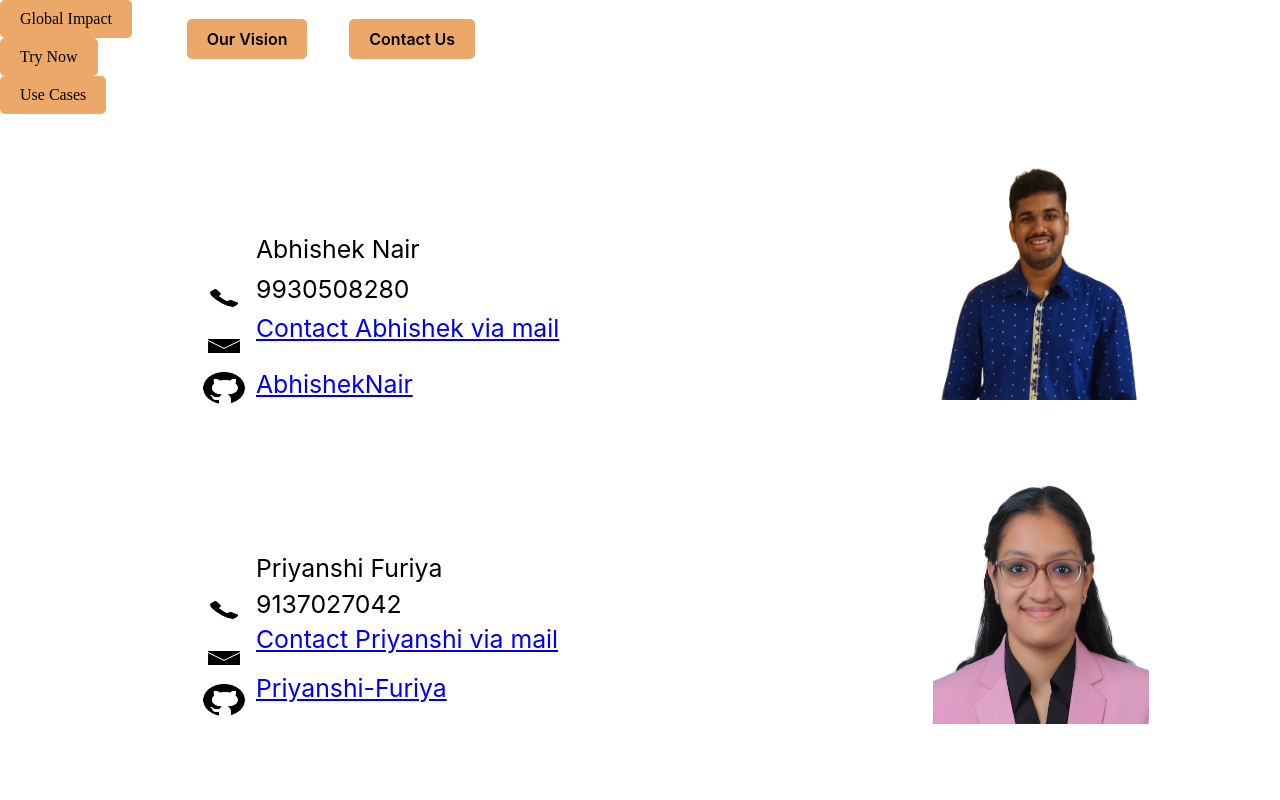
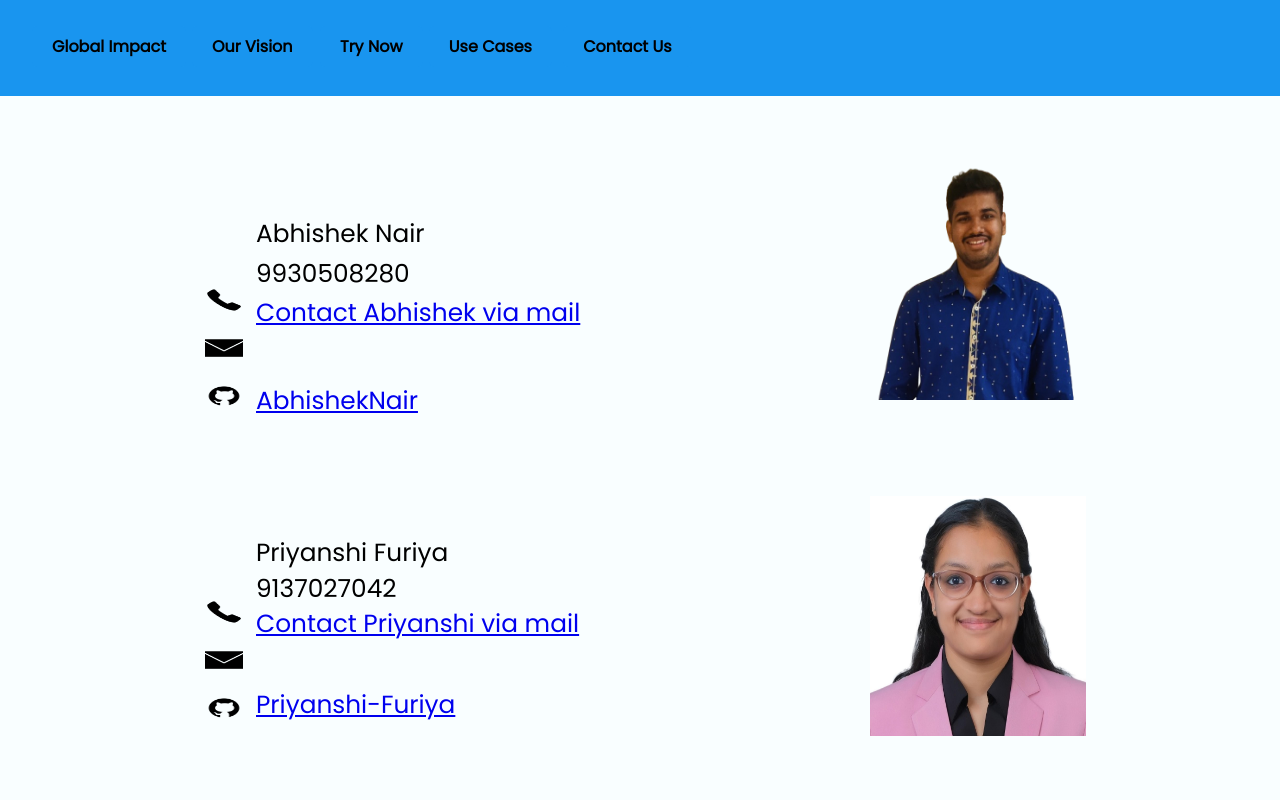
Before and after one commit to AbhishekNair050/SignSpeak-Converter, a Flask app: page /contactus in a window 1280 px wide. Run offline with Flask 3, Linux system fonts and the light colour scheme; parts of the project's set-up code (start-up, migrations or seed data) failed here and were passed over.

Commit message:
updated css

```diff
--- a/GCP Deployment/static/contact.css
+++ b/GCP Deployment/static/contact.css
@@ -1,68 +1,83 @@
 body, h1, h2, h3, p, margin, padding {
     margin: 0;
     padding: 0;
+    font-family: Poppins;
 }
-.Desktop2 {
-    width: 100vw;
+
+.Desktop1 {
+    width: 100%;
     max-width: 2560px;
     height: 100vh;
     position: relative;
     background: #F9FEFF;
 }
-
-
-.Rectangle4 {
+.Rectangle2 {
     width: 100%;
-    height: 9.2593%;
+    height: 12%;
     left: 0;
     top: 0;
     position: absolute;
-    background: #ECA869;
+    background: #1995EF;
 }
-
-
-.AboutUs {
-    width: 10.9375%;
+.GlobalImpact{
+    width: 13%;
     height: 6.2963%;
-    left: 3.2292%;
-    top: 2.6852%;
+    left: 2.5%;
+    top: 3.25%;
     position: absolute;
     color: black;
-    font-size: 120.5%;
-    font-family: Inter;
+    font-size: 120%; /* Increase the font size */
     font-weight: 600;
     word-wrap: break-word;
 }
-
-.OurVision {
+.OurVision{
     width: 10.9375%;
     height: 6.2963%;
-    left: 14.5833%;
-    top: 2.4074%;
+    left: 15%;
+    top: 3.25%;
     position: absolute;
     color: black;
-    font-size: 120.5%;
-    font-family: Inter;
+    font-size: 120.5%; /* Increase the font size */
     font-weight: 600;
     word-wrap: break-word;
 }
-
-.ContactUs {
+.TryNow{
     width: 10.9375%;
     height: 6.2963%;
-    left: 27.2917%;
-    top: 2.4074%;
+    left: 25%;
+    top: 3.25%;
     position: absolute;
     color: black;
-    font-size: 120.5%;
-    font-family: Inter;
+    font-size: 120.5%; /* Increase the font size */
+    font-weight: 600;
+    word-wrap: break-word;
+}
+.Use{
+    width: 10.9375%;
+    height: 6.2963%;
+    left: 33.5%;
+    top: 3.25%;
+    position: absolute;
+    color: black;
+    font-size: 120.5%; /* Increase the font size */
+    font-weight: 600;
+    word-wrap: break-word;
+}
+.ContactUs{
+    width: 10.9375%;
+    height: 6.2963%;
+    left: 44%;
+    top: 3.25%;
+    position: absolute;
+    color: black;
+    font-size: 120.5%; /* Increase the font size */
     font-weight: 600;
     word-wrap: break-word;
 }
 .Button {
     display: inline-block;
-    padding: 10px 20px;
-    background-color: #ECA869;
+    padding: 8px 20px;
+    background-color: #1995EF; /* Green color, you can change this */
     color: black;
     text-decoration: none;
     font-size: 16px;
@@ -71,20 +86,20 @@ body, h1, h2, h3, p, margin, padding {
 }
 
 .Button:hover {
-    background-color: #B5D5C5;
+    background-color: white;
 }
 .AbhishekNairRemovebgPreview1{
     width: 16.875%;
     height: 30%;
-    left: 72.8646%;
+    left: 68%;
     top: 20%;
     position: absolute;
 }
 .PriyanshiFuriya1{
     width: 16.875%;
     height: 30%;
-    left: 72.8646%;
-    top: 60.5556%;
+    left: 68%;
+    top: 62%;
     position: absolute;
 }
 
@@ -94,7 +109,6 @@ body, h1, h2, h3, p, margin, padding {
     position: absolute;
     color: #331B3B;
     font-size: 250.5%;
-    font-family: 'Hind Vadodara';
     font-weight: 700;
     line-height: 8.2685%;
     word-wrap: break-word;
@@ -116,9 +130,8 @@ body, h1, h2, h3, p, margin, padding {
     position: absolute;
     line-height: 80%;
     word-wrap: break-word;
-    font-family: Inter;
     font-size: 155%;
-    top : 30%;
+    top : 28%;
     left : 20%;
 }
 .PriyanshiFuriya9137027042PriyanshiFuriya010NmimsEduIn {
@@ -127,9 +140,8 @@ body, h1, h2, h3, p, margin, padding {
     position: absolute;
     line-height: 72%;
     word-wrap: break-word;
-    font-family: Inter;
     font-size: 155%;
-    top : 70%;
+    top : 68%;
     left : 20%;
 }
 
@@ -139,12 +151,11 @@ body, h1, h2, h3, p, margin, padding {
     position: absolute;
     color: black;
     font-size: 155%;
-    font-family: Inter;
     font-weight: 400;
     line-height: 7.4259%;
     letter-spacing: 0.0417%;
     word-wrap: break-word;
-    top : 48%;
+    top : 50%;
     left : 20%;
 }
 .HttpsGithubComPriyanshiFuriya {
@@ -152,61 +163,60 @@ body, h1, h2, h3, p, margin, padding {
     position: absolute;
     color: black;
     font-size: 155%;
-    font-family: Inter;
     font-weight: 400;
     line-height: 200%;
     letter-spacing: 0.0417%;
     word-wrap: break-word;
-    top : 83%;
+    top : 85%;
     left : 20%;
 }
 
 /* background-color: #FDC221;*/
 
 .Icons8Phone1001{
-    width: 2.5%;
-    height: 2.5%;
-    left: 16.25%;
+    width: 3%;
+    height: 3%;
+    left: 16%;
     top: 36%;
     position: absolute;
 }
 
 .Icons8Phone1002{
-    width: 2.5%;
-    height: 2.5%;
-    left: 16.25%;
+    width: 3%;
+    height: 3%;
+    left: 16%;
     top: 75%;
     position: absolute;
 }
 
 .Icons8Email10011{
-    width: 2.5%;
-    height: 2.5%;
-    left: 16.25%;
+    width: 3%;
+    height: 3%;
+    left: 16%;
     top: 42%;
     position: absolute;
 }
 
 .Icons8Email10012{
-    width: 2.5%;
-    height: 2.5%;
-    left: 16.25%;
+    width: 3%;
+    height: 3%;
+    left: 16%;
     top: 81%;
     position: absolute;
 }
 
 .Icons8Github901{
-    width: 4%;
-    height: 5%;
-    left: 15.5%;
-    top: 46%;
+    width: 3%;
+    height: 3%;
+    left: 16%;
+    top: 48%;
     position: absolute;
 }
 
 .Icons8Github902{
-    width: 4%;
-    height: 5%;
-    left: 15.5%;
-    top: 85%;
+    width: 3%;
+    height: 3%;
+    left: 16%;
+    top: 87%;
     position: absolute;
 }
```
